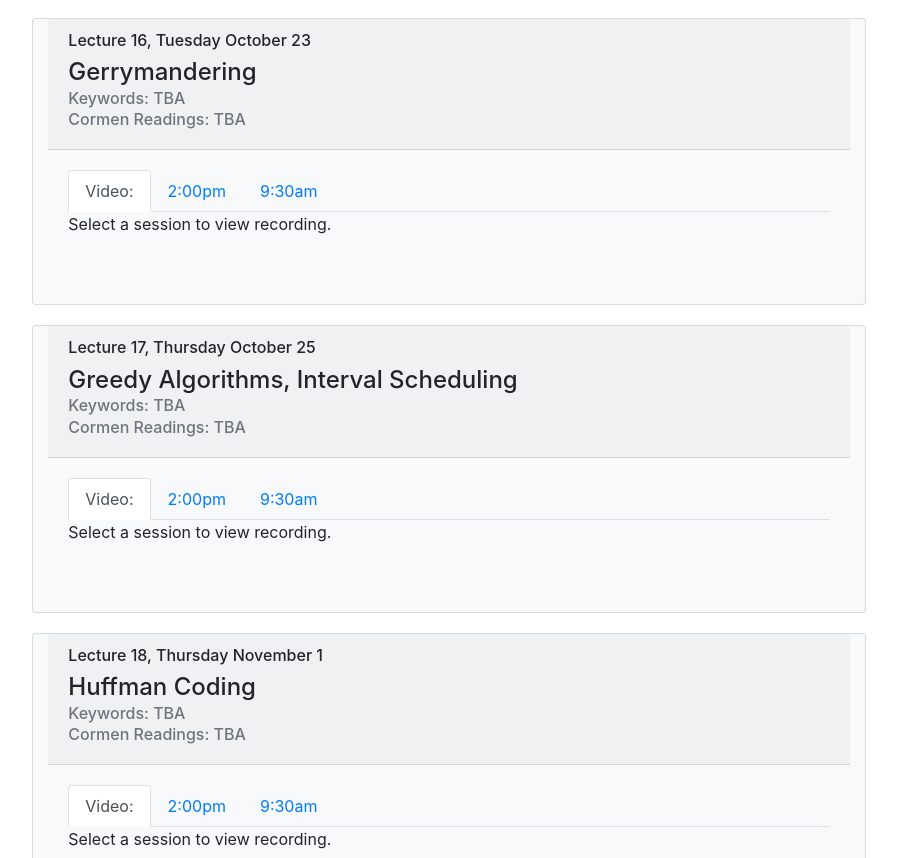
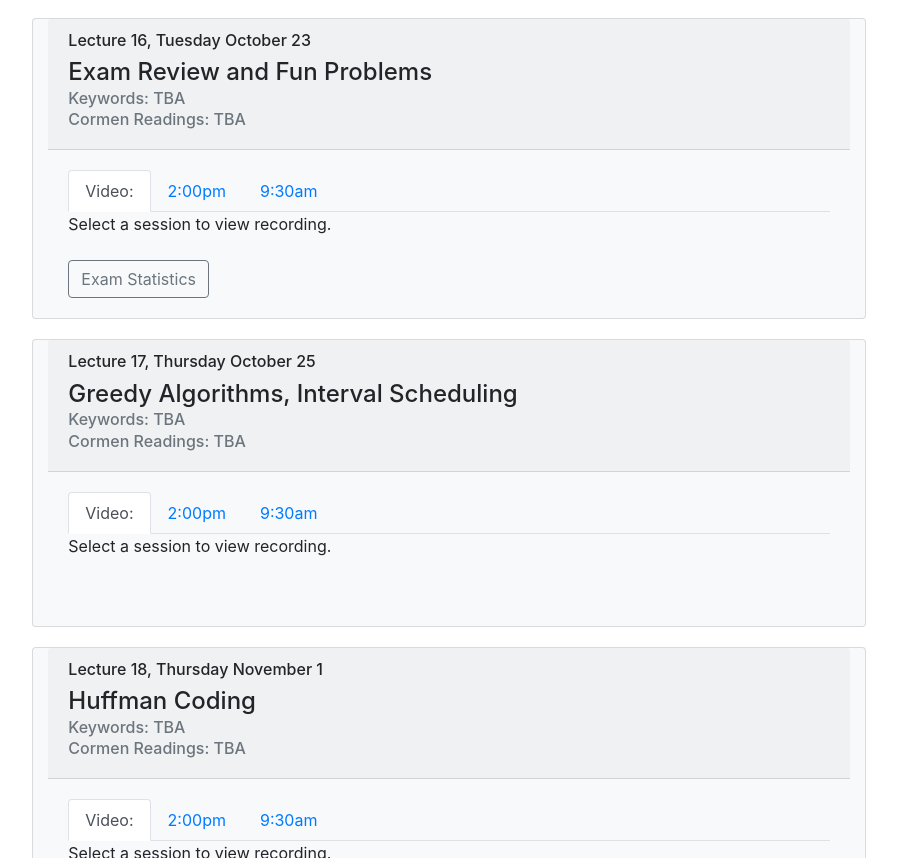
Before and after one commit to natebrunelle/cs4102_lecture_hub, a plain HTML site: page index.html in a window 1280 px wide. Shown: the part 5300-6158 px from the top of the page, without its empty margins (191-1088 px from the left). Drawn offline with nearby package versions, Linux system fonts and the light colour scheme.

Commit message:
./update_page.sh

```diff
--- a/index.html
+++ b/index.html
@@ -298,7 +298,7 @@ new Lecture(
 ]
 ),
 new Lecture(
-'Gerrymandering',
+'Exam Review and Fun Problems',
 'TBA',
 'Tuesday October 23',
 ['None',
@@ -306,7 +306,9 @@ new Lecture(
 'None',
 'None',
 'TBA',
-'None'
+[
+ new Weblink('https://docs.google.com/spreadsheets/d/19z-6FeuJecluXw6--h5gwBFuqyzuzZlkHegyWUd3zz4/edit?usp=sharing', 'Exam Statistics'),
+]
 ),
 new Lecture(
 'Greedy Algorithms, Interval Scheduling',
```
Also changed, not shown: lecture_list.txt.
